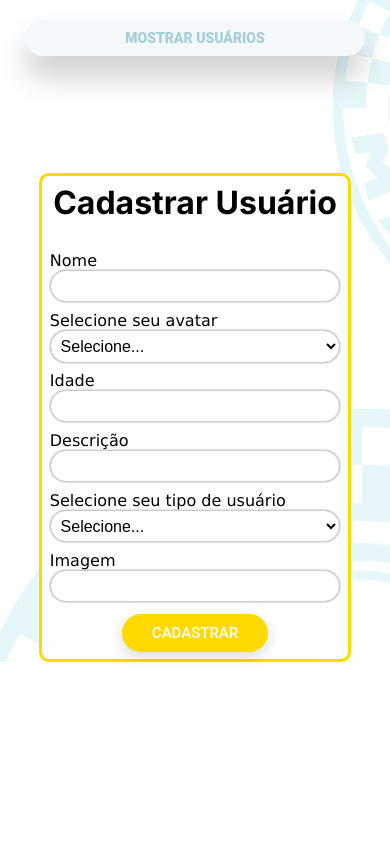
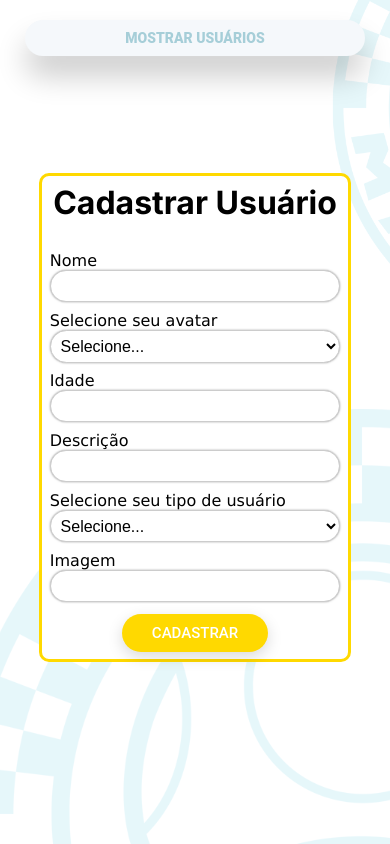
Before and after one commit to Liviadbelao/Front-MarioKart, a Next.js app: page /sobrenos/cadastro in a window 390 px wide. Built offline with nearby package versions, Linux system fonts and the light colour scheme; no server answers.

Commit message:
feat: responsividade das paginas

```diff
--- a/app/sobrenos/cadastro/cadastro.module.css
+++ b/app/sobrenos/cadastro/cadastro.module.css
@@ -2,7 +2,7 @@
     background-image: url("/pagHome/fundo.png");
 
     width: 100%;
-    height: 100%;
+    height: 100vh;
     text-align: center;
 }
 .container{
--- a/app/sobrenos/page.module.css
+++ b/app/sobrenos/page.module.css
@@ -8,6 +8,7 @@
    background-size: cover;
    width: 100%;
    padding-top: 13%;
+min-height: 100vh;
 
 
 }
@@ -240,7 +241,7 @@ margin-bottom: 6%;
                 }
 
                 .divMain{
-                    height: 100vh;
+                    min-height: 100vh;
                 }
 
 
```
Also changed, not shown: 1 other file (tests, documents, lock files or other folders).
